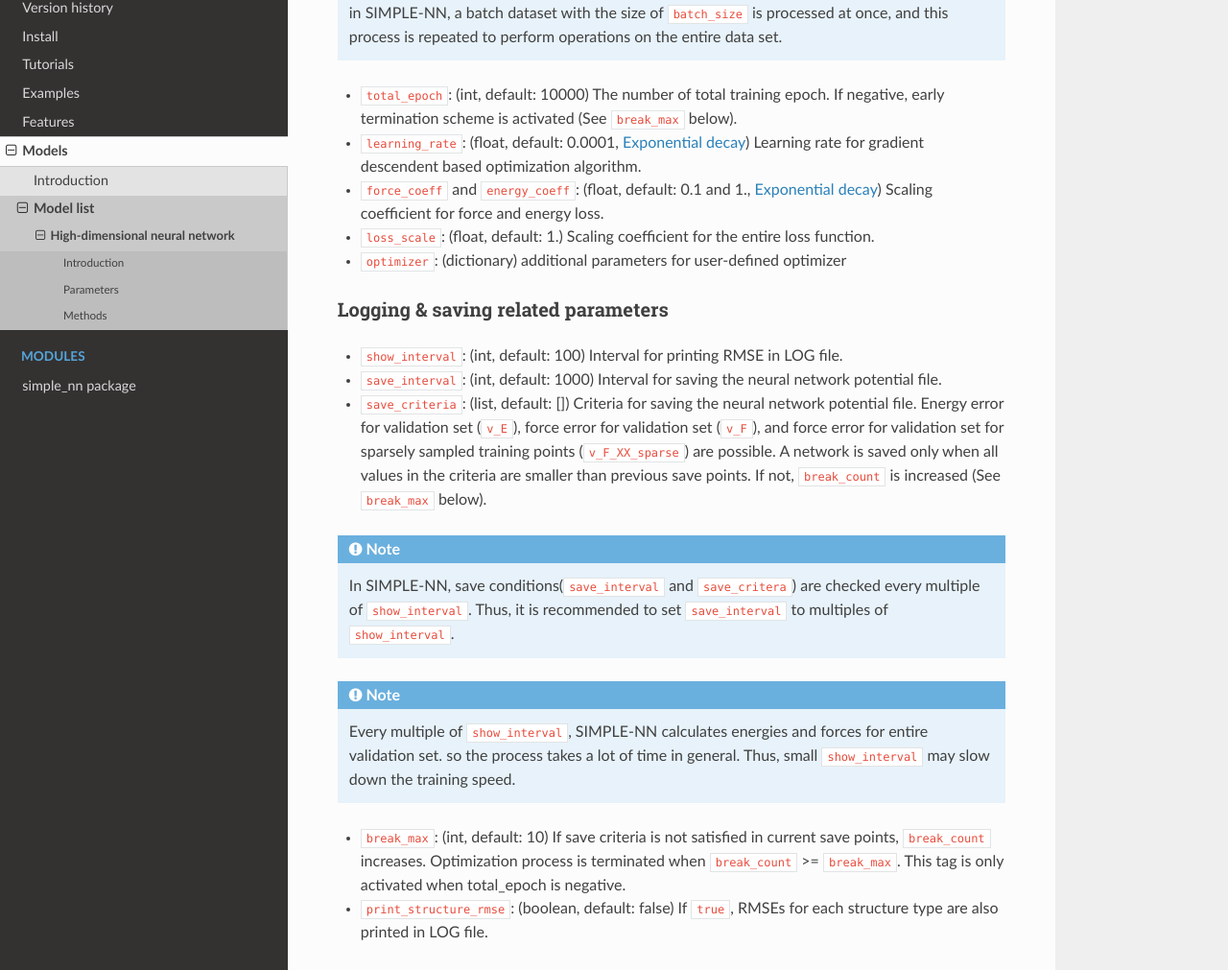
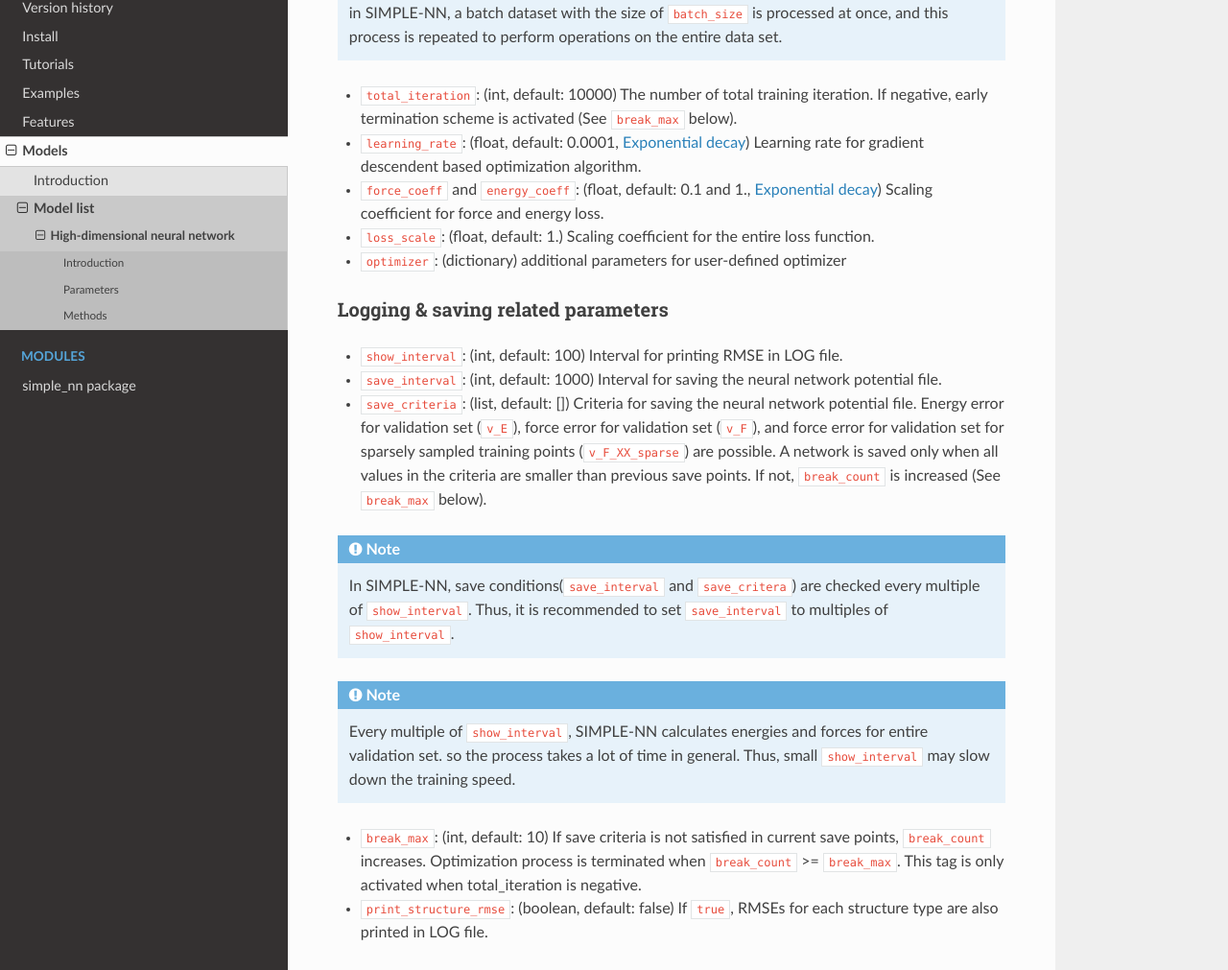
Before and after one commit to MDIL-SNU/SIMPLE-NN, a Sphinx documentation site: the page built from docs/models/hdnn/hdnn.rst, in a window 1280 px wide and 1400 px high, scrolled down 2074 px. Shown: the part 169-1180 px from the top of the window at 96% size. Built offline with Sphinx 7.4.7 and the Read the Docs theme 2.0.0, drawn with Linux system fonts in a browser that asks for light colours.

Commit message:
docs fix

```diff
--- a/docs/Version history.rst
+++ b/docs/Version history.rst
@@ -3,7 +3,7 @@
 Version history
 =================
 
-v.20.1
+v20.1
 --------
 - :code:`use_stress`: (default false) if you set :code:`use_stress` true in :code:`neural_network` of your :code:`input.yaml` , you can train your neural network with virial stress tensor
 - LAMMPS Optimization : Using optimization in for loop and applying 'memoization', it becomes around 2 times faster!
--- a/docs/examples/examples.rst
+++ b/docs/examples/examples.rst
@@ -146,7 +146,7 @@ Input files introduced in this section can be found in
   You need to change the filename from :code:`SAVER_iterationXXXX.*` to :code:`SAVER.*` to use the option :code:`continue: true`
   and modify the checkpoints file (remove '_iterationXXXX' in the text).
   If you use the option :code:`continue: weights`,
-  change the filename from :code:`potential_saved_epochXXXX` to :code:`potential_saved`.
+  change the filename from :code:`potential_saved_iterationXXXX` to :code:`potential_saved`.
 
 After running SIMPLE-NN with the setting above,
 new output file named :code:`test_result` is generated.
--- a/docs/models/hdnn/hdnn.rst
+++ b/docs/models/hdnn/hdnn.rst
@@ -131,8 +131,8 @@ Optimization related parameter
     :code:`batch_size` is processed at once,
     and this process is repeated to perform operations on the entire data set.
 
-* :code:`total_epoch`\: (int, default: 10000)
-  The number of total training epoch.
+* :code:`total_iteration`\: (int, default: 10000)
+  The number of total training iteration.
   If negative, early termination scheme is activated (See :code:`break_max` below).
 
 * :code:`learning_rate`\: (float, default: 0.0001, :ref:`exponential_dacay-label`)
@@ -176,7 +176,7 @@ Logging & saving related parameters
 * :code:`break_max`\: (int, default: 10)
   If save criteria is not satisfied in current save points, :code:`break_count` increases.
   Optimization process is terminated when :code:`break_count` >= :code:`break_max`.
-  This tag is only activated when total_epoch is negative.
+  This tag is only activated when total_iteration is negative.
 
 * :code:`print_structure_rmse`\: (boolean, default: false)
   If :code:`true`, RMSEs for each structure type are also printed in LOG file.
--- a/docs/tutorials/tutorial.rst
+++ b/docs/tutorials/tutorial.rst
@@ -27,7 +27,7 @@ You can check if the output file contains the appropriate information by using t
     # atomic force
     atoms.get_forces()
     # structure_stress
-    atoms.get_forces() (need unit conversion!)
+    atoms.get_stress() (need unit conversion!)
 
 
 Preparing inputs files
--- a/setup.py
+++ b/setup.py
@@ -55,7 +55,6 @@ if is_installed('tensorflow-gpu'):
 else:
     install_requires.append('tensorflow<2.0,>=1.6')
 
-# TODO: extern C module add
 # TODO: install requires add
 # FIXME: fill the empty part
 setup(
@@ -64,7 +63,7 @@ setup(
     description='Package for generating atomic potentials using neural network.',
     long_description=long_description,
     long_description_content_type='text/markdown',
-    url='https://github.com/Nanco-L/simple-nn', # temperary url
+    url='https://github.com/MDIL-SNU/SIMPLE-NN', # temperary url
     author='Kyuhyun Lee, Dongsun Yoo',
     author_email='khlee1992@naver.com',
     license='GPL-3.0',
@@ -73,7 +72,7 @@ setup(
         #   3 - Alpha
         #   4 - Beta
         #   5 - Production/Stable
-        'Development Status :: 3 - Alpha',
+        'Development Status :: 5 - Stable',
 
         # other arguments are listed here.
 
```
